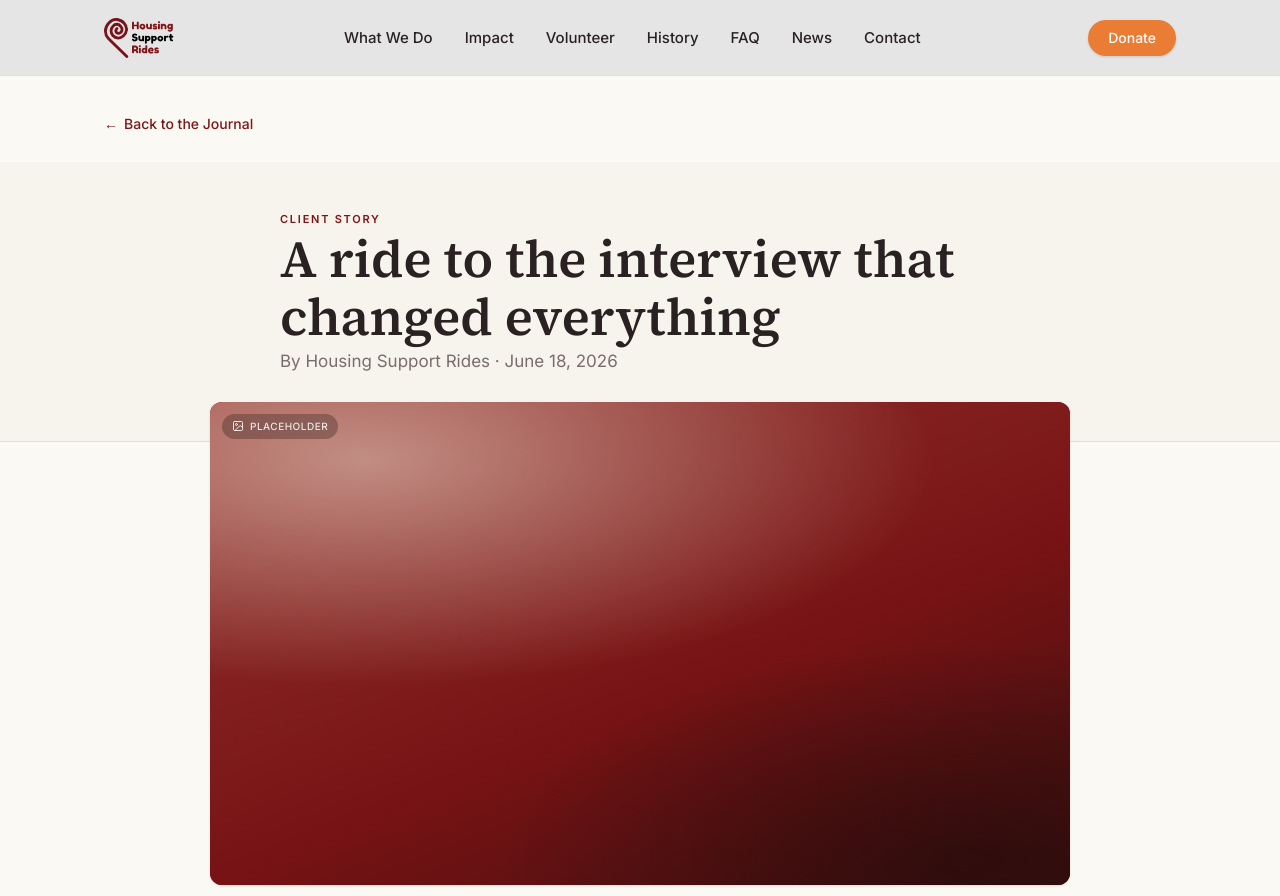
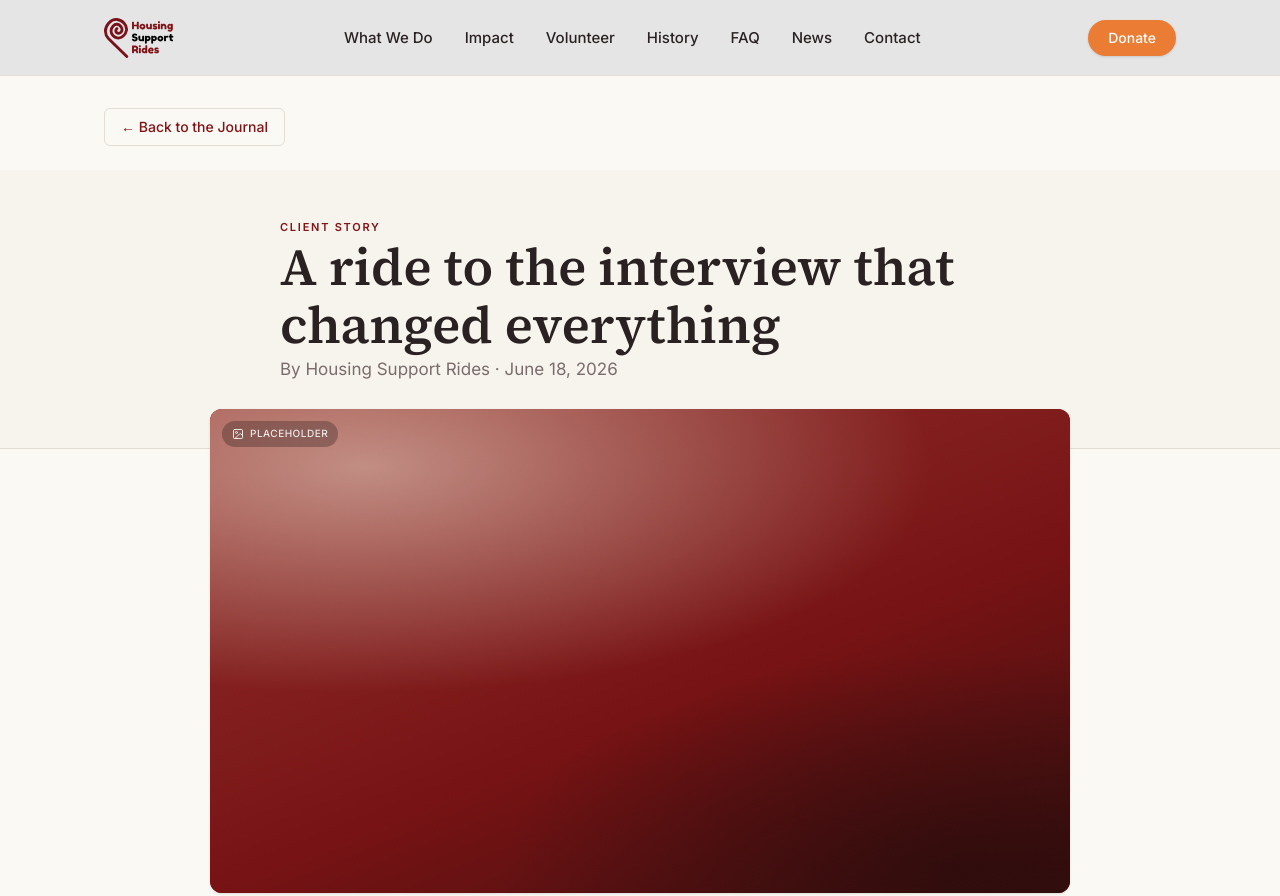
Before and after one commit to nvnn-nvnn-nvnn/HousingSupportRides, an Astro site: page /journal/a-ride-that-changed-everything in a window 1280 px wide. Shown: the top 896 px of the page. Built offline with nearby package versions, Linux system fonts and the light colour scheme; Astro itself is replaced by a stand-in of ours.

Commit message:
9/1 12:28 added better site

```diff
--- a/src/components/layout/Footer.tsx
+++ b/src/components/layout/Footer.tsx
@@ -22,7 +22,7 @@ function Footer() {
               src="/logo.svg"
               alt="Housing Support Rides"
               // className="h-12 w-auto [filter:brightness(0)_invert(1)]"
-              className="h-24 w-auto mx-auto "
+              className="mx-auto h-24 w-auto sm:mx-0 mb-8"
             />
             <p className="mt-4 font-serif text-lg italic text-white/80">Housing. Rides. Belonging.</p>
             <p className="mt-4 text-sm leading-relaxed text-white/60">
--- a/src/components/sections/DonateBlock.tsx
+++ b/src/components/sections/DonateBlock.tsx
@@ -32,7 +32,7 @@ function DonateBlock() {
           <p className="eyebrow text-[var(--accent-soft)]">Give</p>
           <h2
             className="mt-3 font-serif font-semibold"
-            style={{ fontSize: 'clamp(32px, 4vw, 44px)', lineHeight: 1.1 }}
+            style={{ fontSize: 'clamp(32px, 4vw, 44px)', lineHeight: 1.1 , color: '#fff'}}
           >
             Choose an amount. See what it does.
           </h2>
--- a/src/pages/journal/[...slug].astro
+++ b/src/pages/journal/[...slug].astro
@@ -30,7 +30,15 @@ const dateFmt = new Intl.DateTimeFormat('en-US', {
     <div class="mx-auto max-w-[1200px] px-5 pt-8 md:px-16">
       <a
         href="/journal"
-        class="inline-flex items-center gap-1.5 text-sm font-medium text-[var(--primary)] transition-opacity hover:opacity-70"
+        class="inline-block items-center gap-1.5 text-sm font-medium text-[var(--primary)] transition-opacity
+        bg-transparent
+        border
+        border-blue-700
+        rounded-md
+        px-4
+        py-2
+
+        hover:opacity-70"
       >
         <span aria-hidden="true">←</span> Back to the Journal
       </a>
```
